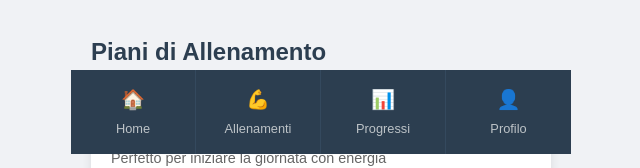
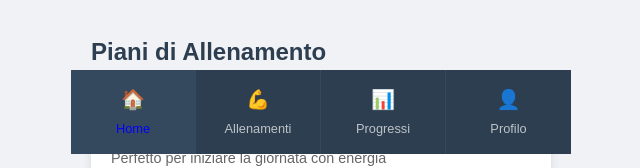
Before and after one commit to giovannimazzi/htmlcss-fit-app, a plain HTML site: page index.html in a window 1280 px wide. Shown: the part 646-814 px from the top of the page, 319-959 px from the left. Drawn offline with Linux system fonts and the light colour scheme.

Commit message:
inserita soluzione alle richieste n.11-12

```diff
--- a/css/solutions.css
+++ b/css/solutions.css
@@ -69,3 +69,18 @@ select:focus {
   right: 0;
   margin: 0 5px;
 }
+
+/* Ex. 11-12 */
+.nav-item:hover,
+.nav-item:first-of-type {
+  background-color: #34495e;
+}
+
+.nav-item:hover > *,
+.nav-item:first-of-type > * {
+  color: blue;
+}
+
+.nav-item {
+  transition: 0.5s;
+}
```
